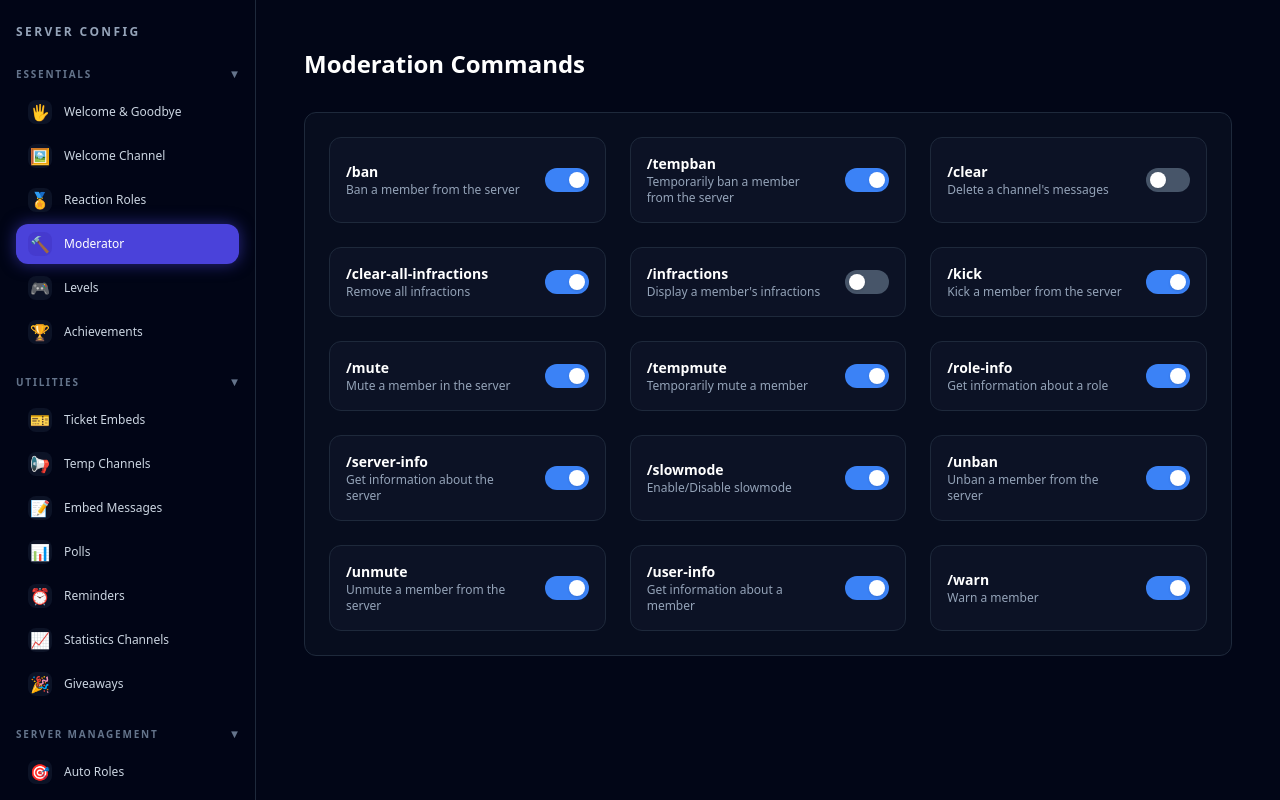
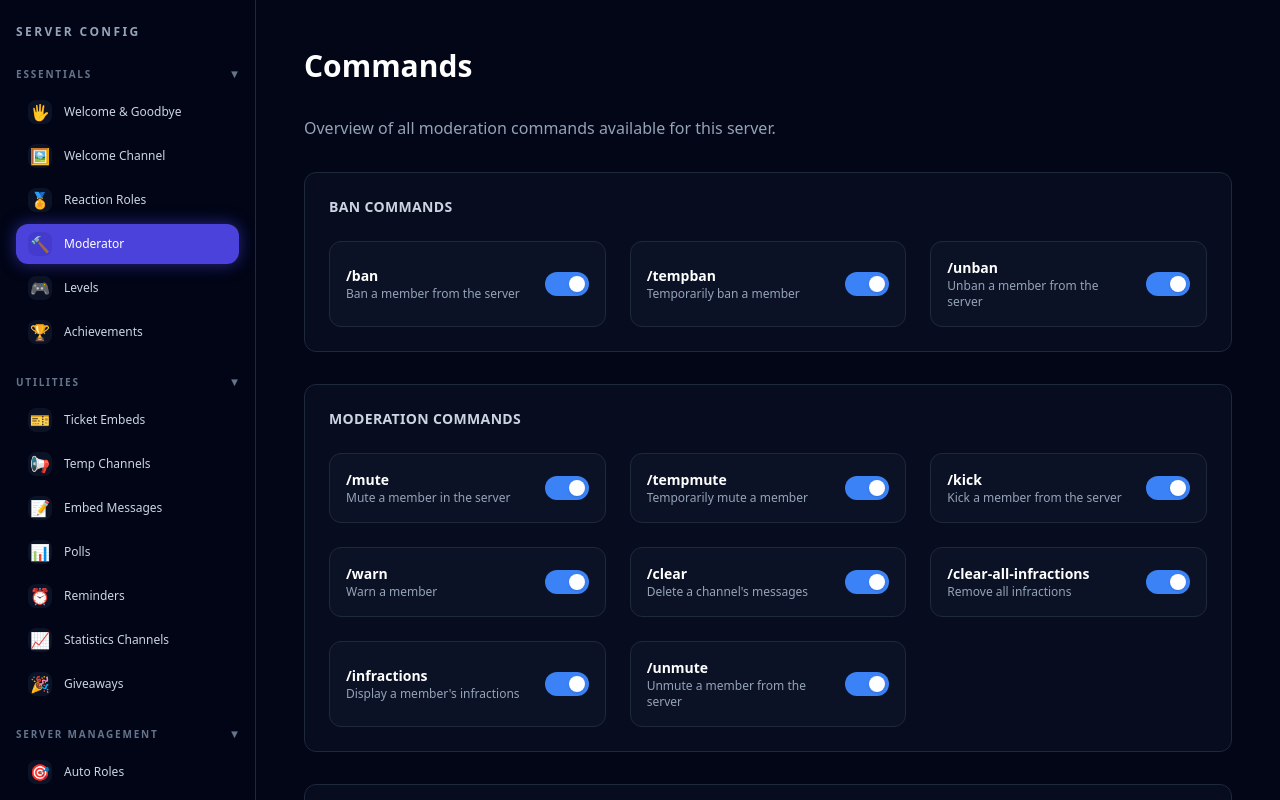
Before and after one commit to WYll1734/app-directory, a Next.js app: page /dashboard/1/moderation/comand in a window 1280 px wide. Shown: the top 800 px of the page. Built offline with nearby package versions, Linux system fonts and the light colour scheme.

Commit message:
Update page.js

```diff
--- a/app/dashboard/[guildId]/moderation/comand/page.js
+++ b/app/dashboard/[guildId]/moderation/comand/page.js
@@ -1,22 +1,42 @@
 "use client";
 
 export default function CommandsPage() {
-  const commands = [
+  const categories = [
+    {
+      title: "Ban Commands",
+      items: [
         { id: "ban", label: "/ban", desc: "Ban a member from the server", enabled: true },
-    { id: "tempban", label: "/tempban", desc: "Temporarily ban a member from the server", enabled: true },
-    { id: "clear", label: "/clear", desc: "Delete a channel's messages", enabled: false },
-    { id: "clear-all-infractions", label: "/clear-all-infractions", desc: "Remove all infractions", enabled: true },
-    { id: "infractions", label: "/infractions", desc: "Display a member's infractions", enabled: false },
-    { id: "kick", label: "/kick", desc: "Kick a member from the server", enabled: true },
+        { id: "tempban", label: "/tempban", desc: "Temporarily ban a member", enabled: true },
+        { id: "unban", label: "/unban", desc: "Unban a member from the server", enabled: true },
+      ],
+    },
+    {
+      title: "Moderation Commands",
+      items: [
         { id: "mute", label: "/mute", desc: "Mute a member in the server", enabled: true },
         { id: "tempmute", label: "/tempmute", desc: "Temporarily mute a member", enabled: true },
+        { id: "kick", label: "/kick", desc: "Kick a member from the server", enabled: true },
+        { id: "warn", label: "/warn", desc: "Warn a member", enabled: true },
+        { id: "clear", label: "/clear", desc: "Delete a channel's messages", enabled: true },
+        { id: "clear-all-infractions", label: "/clear-all-infractions", desc: "Remove all infractions", enabled: true },
+        { id: "infractions", label: "/infractions", desc: "Display a member's infractions", enabled: true },
+        { id: "unmute", label: "/unmute", desc: "Unmute a member from the server", enabled: true },
+      ],
+    },
+    {
+      title: "Information Commands",
+      items: [
+        { id: "user-info", label: "/user-info", desc: "Get information about a member", enabled: true },
         { id: "role-info", label: "/role-info", desc: "Get information about a role", enabled: true },
         { id: "server-info", label: "/server-info", desc: "Get information about the server", enabled: true },
-    { id: "slowmode", label: "/slowmode", desc: "Enable/Disable slowmode", enabled: true },
-    { id: "unban", label: "/unban", desc: "Unban a member from the server", enabled: true },
-    { id: "unmute", label: "/unmute", desc: "Unmute a member from the server", enabled: true },
-    { id: "user-info", label: "/user-info", desc: "Get information about a member", enabled: true },
-    { id: "warn", label: "/warn", desc: "Warn a member", enabled: true },
+      ],
+    },
+    {
+      title: "Server Commands",
+      items: [
+        { id: "slowmode", label: "/slowmode", desc: "Enable/Disable slowmode in a channel", enabled: true },
+      ],
+    },
   ];
 
   const toggle = (id) => {
@@ -25,24 +45,29 @@ export default function CommandsPage() {
 
   return (
     <div className="space-y-8 p-6">
-      <h1 className="text-2xl font-semibold text-white">Moderation Commands</h1>
+      <h1 className="text-3xl font-semibold text-white">Commands</h1>
+      <p className="text-slate-400">Overview of all moderation commands available for this server.</p>
 
-      <div className="p-6 rounded-xl bg-slate-900/40 border border-slate-800">
+      {categories.map((cat) => (
+        <div key={cat.title} className="p-6 rounded-xl bg-slate-900/40 border border-slate-800 space-y-6">
+          {/* Category Title */}
+          <h2 className="text-sm font-semibold text-slate-300 uppercase tracking-wide">{cat.title}</h2>
+
+          {/* Commands Grid */}
           <div className="grid grid-cols-1 md:grid-cols-2 xl:grid-cols-3 gap-6">
-
-          {commands.map((cmd) => (
+            {cat.items.map((cmd) => (
               <div
                 key={cmd.id}
                 className="flex items-center justify-between p-4 rounded-xl bg-slate-900/60 border border-slate-800 hover:bg-slate-900/80 transition"
               >
-              {/* Command text */}
+                {/* Command Text */}
                 <div>
                   <div className="text-white font-semibold text-sm">{cmd.label}</div>
                   <div className="text-xs text-slate-400">{cmd.desc}</div>
                 </div>
 
-              {/* --- TOGGLE SWITCH (forced) --- */}
-              <label className="relative inline-flex cursor-pointer items-center ml-4">
+                {/* Toggle */}
+                <label className="relative inline-flex cursor-pointer items-center ml-4 shrink-0">
                   <input
                     type="checkbox"
                     className="peer sr-only"
@@ -52,12 +77,11 @@ export default function CommandsPage() {
                   <div className="peer h-6 w-11 rounded-full bg-slate-600 peer-checked:bg-blue-500 transition-all"></div>
                   <div className="absolute left-1 top-1 h-4 w-4 rounded-full bg-white peer-checked:translate-x-5 transition-all shadow"></div>
                 </label>
-              {/* ------------------------------- */}
               </div>
             ))}
-
           </div>
         </div>
+      ))}
     </div>
   );
 }
```
Lines whose indentation alone changed are shown as unchanged.
